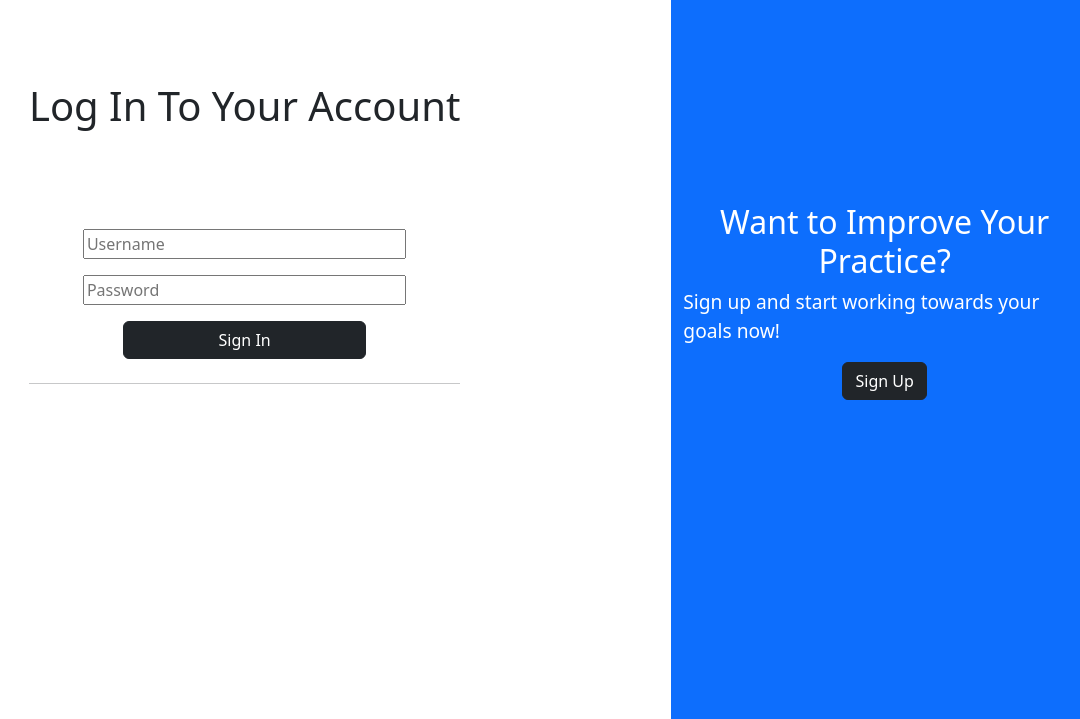
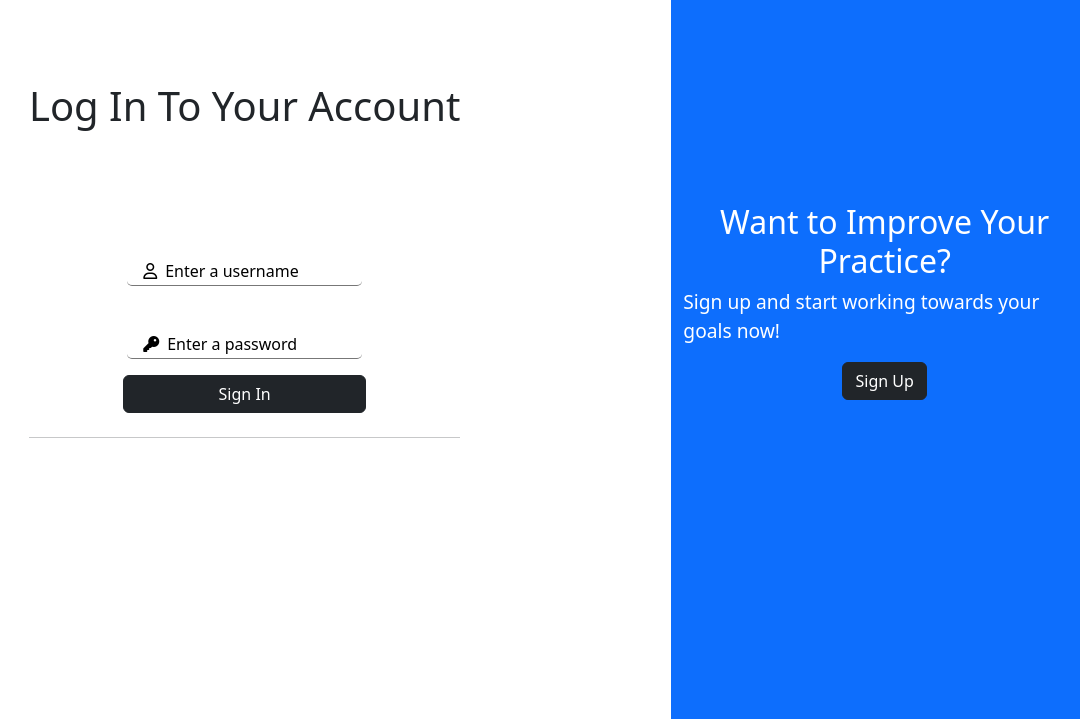
Before and after one commit to denham-ed/rescala-app, a Django app: page /accounts/login/ in a window 1280 px wide. Shown: the top 719 px of the page, without its empty margins (182-1262 px from the left). Run offline with Django 4.2, Linux system fonts and the light colour scheme; some libraries are stand-ins or nearby versions.

Commit message:
Add custom form to login page

```diff
--- a/authentication/forms.py
+++ b/authentication/forms.py
@@ -1,5 +1,5 @@
 from django import forms
-from allauth.account.forms import SignupForm, PasswordField
+from allauth.account.forms import SignupForm, PasswordField, LoginForm
 
 
 class CustomSignUpForm(SignupForm):
@@ -14,8 +14,7 @@ class CustomSignUpForm(SignupForm):
         self.fields["username"].widget = forms.TextInput(
             attrs={'placeholder': '',
                    'label': '',
-                   'class': 'input-field py-1',
-                   'required': True})
+                   'class': 'input-field py-1'})
         self.fields["password1"].widget = forms.PasswordInput(
             attrs={'placeholder': '',
                    'label': '',
@@ -25,3 +24,21 @@ class CustomSignUpForm(SignupForm):
             attrs={'placeholder': '',
                    'label': '',
                    'class': 'input-field py-1'})
+
+
+class CustomLoginForm(LoginForm):
+
+    def __init__(self, *args, **kwargs):
+        super().__init__(*args, **kwargs)
+
+        self.fields["login"].label = ""
+        self.fields["password"].label = ""
+
+        self.fields["login"].widget = forms.TextInput(
+            attrs={'placeholder': '',
+                   'label': '',
+                   'class': 'input-field py-1'})
+        self.fields["password"].widget = forms.PasswordInput(
+            attrs={'placeholder': '',
+                   'label': '',
+                   'class': 'input-field py-1'})
--- a/rescala/settings.py
+++ b/rescala/settings.py
@@ -130,7 +130,7 @@ ACCOUNT_EMAIL_VERIFICATION = 'none'
 
 
 ACCOUNT_FORMS = {
-    "login": "allauth.account.forms.LoginForm",
+    "login": "authentication.forms.CustomLoginForm",
     "signup": "authentication.forms.CustomSignUpForm",
     "add_email": "allauth.account.forms.AddEmailForm",
     "change_password": "allauth.account.forms.ChangePasswordForm",
--- a/static/css/style.css
+++ b/static/css/style.css
@@ -5,9 +5,14 @@ a {
 	color: red;
 	text-decoration: none;
 }
+
 /* ------------------------------- Text */
 .subtitle{
     font-size: 120%;
+}
+
+.black-text {
+	color: black !important;
 }
 /* ------------------------------ Sizing */
 .full-page{
--- a/templates/account/login.html
+++ b/templates/account/login.html
@@ -17,11 +17,15 @@
           <form class="login d-flex flex-column align-items-center mt-5" method="POST"
             action="{% url 'account_login' %}">
             {% csrf_token %}
-            <div class="w-75  input-sign-up my-2">
+            <div class="user-input-wrp my-2 input-icons">
+              <br />
               {{form.login}}
+              <span class='floating-label black-text'> <i class="fa-regular fa-user"></i>Enter a username</span>
             </div>
-            <div class="w-75  input-sign-up my-2">
+            <div class="user-input-wrp my-2 input-icons">
+              <br />
               {{form.password}}
+              <span class='floating-label black-text'><i class="fa-solid fa-key"></i></i>Enter a password</span>
             </div>
             {% if redirect_field_value %}
             <input type="hidden" name="{{ redirect_field_name }}" value="{{ redirect_field_value }}" />
```
